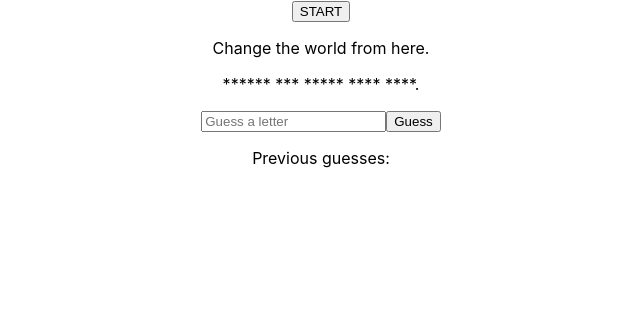
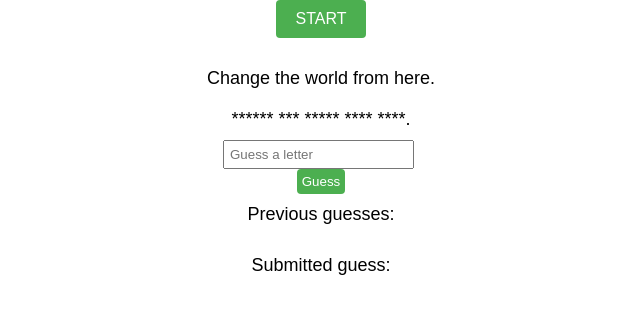
Before and after one commit to erwannd/Project4-part1, a React (Create React App) app: page / in a window 1280 px wide. Both pictures are taken after a click on the button "START". Shown: the top 314 px of the page, without its empty margins (319-959 px from the left). Built offline with nearby package versions, Linux system fonts and the light colour scheme.

Commit message:
Features thus far: player submission checking, game completion checking

```diff
--- a/src/App.css
+++ b/src/App.css
@@ -1,14 +1,36 @@
+body {
+  margin: 0;
+  font-family: "Arial", sans-serif;
+}
+
 .App {
   text-align: center;
 }
 
-.App-header {
-  background-color: #282c34;
-  min-height: 100vh;
+/* Styling for the "START" button */
+.start-button {
+  padding: 10px 20px;
+  font-size: 16px;
+  background-color: #4caf50; /* Green background color */
+  color: white;
+  border: none;
+  border-radius: 4px;
+  cursor: pointer;
+  margin-bottom: 20px;
+}
+
+.start-button:hover {
+  background-color: #45a049;
+}
+
+/* Styling for the game screen */
+.game-screen {
   display: flex;
   flex-direction: column;
   align-items: center;
-  justify-content: center;
-  font-size: calc(10px + 2vmin);
-  color: white;
 }
+
+.game-screen p {
+  margin: 10px 0;
+  font-size: 18px;
+}
--- a/src/App.js
+++ b/src/App.js
@@ -6,6 +6,9 @@ import PlayerGuess from "./Components/GetPlayerGuess";
 export default function App() {
   const [randomPhrase, setRandomPhrase] = useState("");
   const [displayedPhrase, setDisplayedPhrase] = useState("");
+  const [submittedGuess, setSubmittedGuess] = useState("");
+  const [previousGuesses, setPreviousGuesses] = useState([]);
+  const [gameComplete, setGameCompletion] = useState(false);
 
   useEffect(() => {
     setDisplayedPhrase(hideRandomPhrase(randomPhrase));
@@ -13,19 +16,45 @@ export default function App() {
 
   const handleClick = () => {
     const rdn = getRandomPhrase();
-    console.log(rdn);
     setRandomPhrase(rdn);
+  };
+
+  const handleGuess = (guess) => {
+    setSubmittedGuess(guess);
+    const updatedPhrase = updateDisplayedPhrase(
+      randomPhrase,
+      displayedPhrase,
+      guess
+    );
+    setDisplayedPhrase(updatedPhrase);
+    setPreviousGuesses([...previousGuesses, guess.toLowerCase()]);
+
+    // Check game completion
+    if (!updatedPhrase.includes("*")) {
+      setGameCompletion(true);
+    }
   };
 
   return (
     <div className="App">
-      <button onClick={handleClick}>START</button>
-      {randomPhrase && (
-        <div className="game-screen">
-          <p>{randomPhrase}</p>
-          <p>{displayedPhrase}</p>
-          <PlayerGuess />
-        </div>
+      <button onClick={handleClick} className="start-button">
+        START
+      </button>
+
+      {gameComplete ? (
+        <p>You guessed the secret phrase</p>
+      ) : (
+        randomPhrase && (
+          <div className="game-screen">
+            <p>{randomPhrase}</p>
+            <p>{displayedPhrase}</p>
+            <PlayerGuess
+              onGuess={handleGuess}
+              previousGuesses={previousGuesses}
+            />
+            <p>Submitted guess: {submittedGuess}</p>
+          </div>
+        )
       )}
     </div>
   );
@@ -40,3 +69,20 @@ function getRandomPhrase() {
 function hideRandomPhrase(phrase) {
   return phrase.replace(/[a-zA-Z]/g, "*"); // Replaces phrase with *'s.
 }
+
+function isCharacterPresent(str, char) {
+  return str.includes(char);
+}
+
+function updateDisplayedPhrase(phrase, displayedPhrase, guess) {
+  const phraseArr = displayedPhrase.split("");
+  for (let index = 0; index < phrase.length; index++) {
+    if (phrase.toLowerCase()[index] === guess.toLowerCase()) {
+      phraseArr[index] = phrase[index];
+    }
+  }
+  const updatedHiddenPhrase = phraseArr.join("");
+  console.log(phraseArr);
+  console.log(updatedHiddenPhrase);
+  return updatedHiddenPhrase;
+}
--- a/src/Components/GetPlayerGuess.js
+++ b/src/Components/GetPlayerGuess.js
@@ -1,32 +1,32 @@
 import React, { useEffect, useState } from "react";
 import GuessErrorModal from "./GuessErrorModal";
+import "../static/getPlayerGuess.css";
 
-export default function PlayerGuess() {
-  const [guess, setGuess] = useState("");
-  const [previousGuesses, setPreviousGuesses] = useState([]);
+export default function PlayerGuess({ onGuess, previousGuesses }) {
+  const [input, setInput] = useState("");
   const [isError, setIsError] = useState(false);
   const [errorMessage, setErrorMessage] = useState("");
 
-  const handleText = (e) => {
-    setGuess(e.target.value);
+  const handleInputChange = (e) => {
+    setInput(e.target.value);
   };
 
-  const handleGuessSubmission = (event) => {
+  const handleInputSubmission = (event) => {
     event.preventDefault();
 
-    // Checks for guess validity
-    const guessCheck = isValidGuess(guess, previousGuesses);
-    if (guessCheck !== true) {
+    // Checks for input validity
+    const inputValidation = isValidInput(input, previousGuesses);
+    if (inputValidation !== true) {
       setIsError(true);
-      setErrorMessage(guessCheck);
+      setErrorMessage(inputValidation);
       return;
     }
 
-    setPreviousGuesses([...previousGuesses, guess.toLowerCase()]);
     console.log(previousGuesses);
-    console.log(`Guess: ${guess}`);
-    setGuess("");
+    console.log(`Input: ${input}`);
+    onGuess(input);
     setIsError(false);
+    setInput("");
   };
 
   const closeErrorModal = () => {
@@ -36,15 +36,20 @@ export default function PlayerGuess() {
 
   return (
     <div className="guess-area">
-      <form onSubmit={handleGuessSubmission}>
+      <form onSubmit={handleInputSubmission} className="guess-form">
         <input
           type="text"
-          value={guess}
+          value={input}
           placeholder="Guess a letter"
-          onChange={handleText}
+          onChange={handleInputChange}
+          className="guess-input"
         ></input>
-        <button type="submit">Guess</button>
-        <p>Previous guesses: {arrayToString(previousGuesses)}</p>
+        <button type="submit" className="guess-button">
+          Guess
+        </button>
+        <p className="previous-guesses">
+          Previous guesses: {arrayToString(previousGuesses)}
+        </p>
       </form>
       <div className="error-modal">
         {isError && (
@@ -62,7 +67,7 @@ function arrayToString(array) {
   return array.join(", ");
 }
 
-function isValidGuess(guess, previousGuesses) {
+function isValidInput(input, previousGuesses) {
   const isLetter = (g) => {
     return /^[a-zA-Z]$/.test(g); // Only single letters are allowed
   };
@@ -74,11 +79,11 @@ function isValidGuess(guess, previousGuesses) {
     }
   };
 
-  if (guess.length === 0) {
+  if (input.length === 0) {
     return "Invalid guess: Please guess a letter.";
-  } else if (!isLetter(guess)) {
+  } else if (!isLetter(input)) {
     return "Invalid guess: Please enter a single alphabetical character.";
-  } else if (isPreviouslyGuessed(guess, previousGuesses)) {
+  } else if (isPreviouslyGuessed(input, previousGuesses)) {
     return "Invalid guess: You have already guessed this letter.";
   } else {
     return true;
--- a/src/Components/GuessErrorModal.js
+++ b/src/Components/GuessErrorModal.js
@@ -1,10 +1,13 @@
 import React, { useEffect, useState } from "react";
+import "../static/guessErrorModal.css";
 
 export default function GuessErrorModal({ errorMessage, onCloseError }) {
   return (
-    <div>
-      <button onClick={onCloseError}>Close</button>
-      <p>{errorMessage}</p>
+    <div className="error-modal-content">
+      <button onClick={onCloseError} className="close-button">
+        Close
+      </button>
+      <p className="error-message">{errorMessage}</p>
     </div>
   );
 }
--- /dev/null
+++ b/src/static/getPlayerGuess.css
@@ -0,0 +1,34 @@
+.guess-area {
+  display: flex;
+  flex-direction: column;
+  align-items: center;
+}
+
+.guess-form {
+  display: flex;
+  flex-direction: column;
+  align-items: center;
+  margin-bottom: 10px;
+}
+
+.guess-input {
+  padding: 5px;
+  margin-right: 5px;
+}
+
+.guess-button {
+  padding: 5px;
+  background-color: #4caf50;
+  color: white;
+  border: none;
+  border-radius: 4px;
+  cursor: pointer;
+}
+
+.guess-button:hover {
+  background-color: #45a049;
+}
+
+.previous-guesses {
+  margin-top: 10px;
+}
--- /dev/null
+++ b/src/static/guessErrorModal.css
@@ -0,0 +1,23 @@
+.error-modal-content {
+  display: flex;
+  flex-direction: column;
+  align-items: center;
+}
+
+.close-button {
+  padding: 5px;
+  background-color: #f44336;
+  color: white;
+  border: none;
+  border-radius: 4px;
+  cursor: pointer;
+  margin-bottom: 10px;
+}
+
+.close-button:hover {
+  background-color: #d32f2f;
+}
+
+.error-message {
+  margin-bottom: 10px;
+}
```
